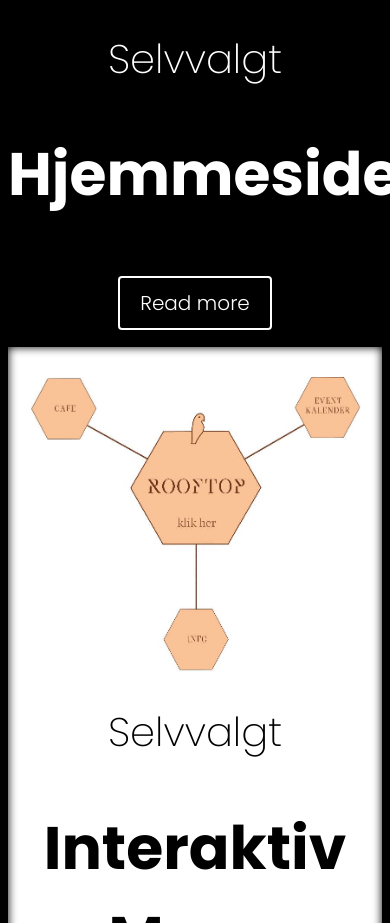
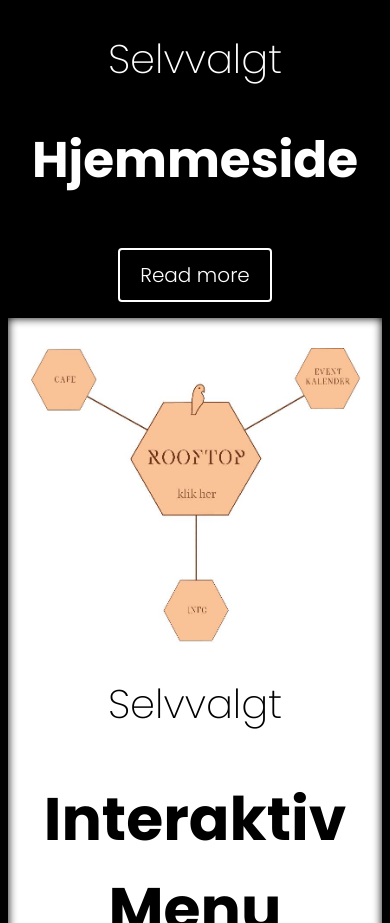
Before and after one commit to Fjolset/AlexanderMagnusPortfolio, a plain HTML site: page projects.html in a window 390 px wide. Shown: the part 2084-3007 px from the top of the page. Drawn offline with nearby package versions, Linux system fonts and the light colour scheme.

Commit message:
Add files via upload

```diff
--- a/css/style.css
+++ b/css/style.css
@@ -557,7 +557,7 @@
         font-weight: 600;
         color: white;
 
-        font-size: 60px;
+        font-size: 50px;
     }
 
     #case4billede
@@ -901,6 +901,7 @@
 
         #projects_case4_p
         {
+            width: 100%;
 
         }
 
--- a/projects.html
+++ b/projects.html
@@ -84,7 +84,7 @@
 
             <h1 id="projects_case4_p">Hjemmeside</h1>
 
-            <h2 id="case4_btn"> <a href="case2.html" class="black-button">Read more</a></h2>
+            <h2 id="case4_btn"> <a href="case4.html" class="black-button">Read more</a></h2>
     </div>
 
     <div id="case5">
@@ -95,7 +95,7 @@
 
             <h1 id="projects_case5_p">Interaktiv Menu</h1>
 
-            <h2 id="case5_btn"> <a href="case3.html" class="white-button">Read more</a></h2>
+            <h2 id="case5_btn"> <a href="case5.html" class="white-button">Read more</a></h2>
     </div>
 
     <div class="footer">
```
